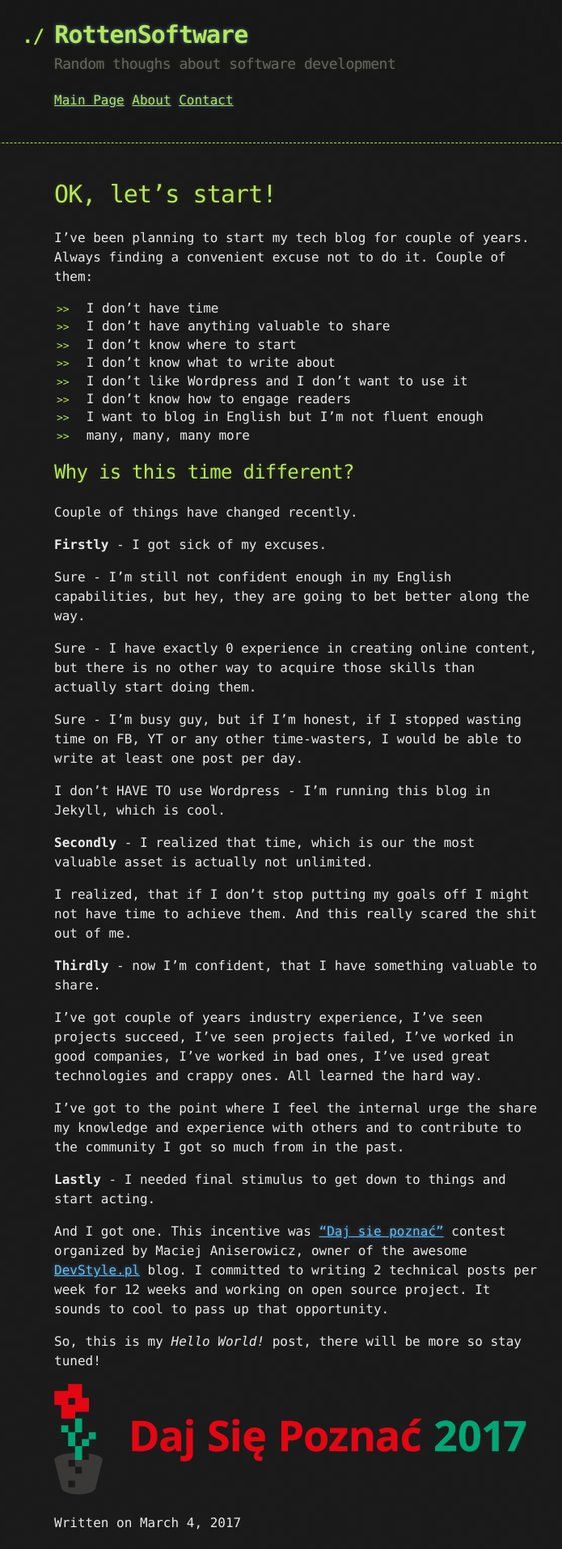
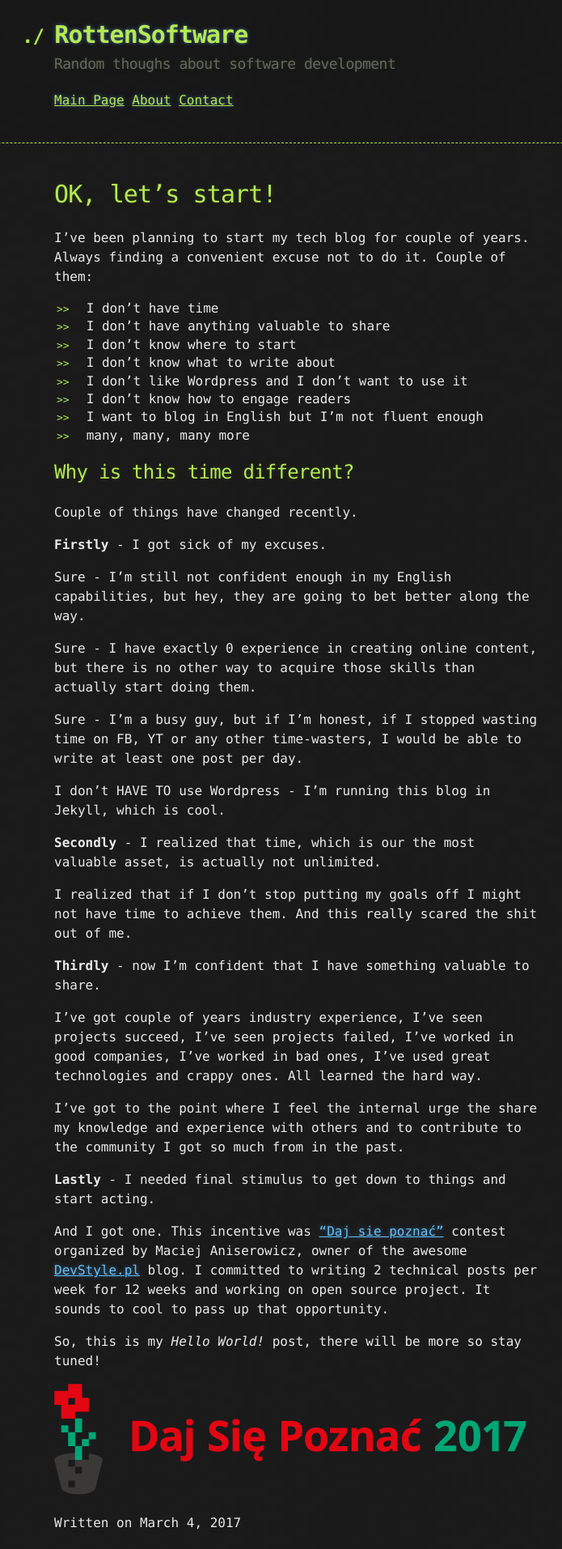
Before and after one commit to detfis/detfis.github.io, a Jekyll site: the page built from _posts/2017-03-04-hello-world.md, in a window 1280 px wide. Shown: the whole page at 81% size, without its empty margins (273-968 px from the left). Built offline with Jekyll 4.4.1, drawn with Linux system fonts in a browser that asks for light colours; comment, search, counter and statistics services are not loaded.

Commit message:
fix some grammar issues

```diff
--- a/_posts/2017-03-04-hello-world.md
+++ b/_posts/2017-03-04-hello-world.md
@@ -28,17 +28,17 @@ Sure - I'm still not confident enough in my English capabilities, but hey, they
 
 Sure - I have exactly 0 experience in creating online content, but there is no other way to acquire those skills than actually start doing them.
 
-Sure - I'm busy guy, but if I'm honest, if I stopped wasting time on FB, YT or any other time-wasters, I would be able to write at least one post per day.
+Sure - I'm a busy guy, but if I'm honest, if I stopped wasting time on FB, YT or any other time-wasters, I would be able to write at least one post per day.
 
 I don't HAVE TO use Wordpress - I'm running this blog in Jekyll, which is cool.
 
 
-**Secondly** - I realized that time, which is our the most valuable asset is actually not unlimited.
+**Secondly** - I realized that time, which is our the most valuable asset, is actually not unlimited.
 
-I realized, that if I don't stop putting my goals off I might not have time to achieve them.
+I realized that if I don't stop putting my goals off I might not have time to achieve them.
 And this really scared the shit out of me.
 
-**Thirdly** - now I'm confident, that I have something valuable to share.
+**Thirdly** - now I'm confident that I have something valuable to share.
 
 I've got couple of years industry experience, I've seen projects succeed,
 I've seen projects failed, I've worked in good companies, I've worked in bad ones, I've used great technologies and crappy ones. All learned the hard way.
```
Also changed, not shown: about.md (+1 -1 lines).
